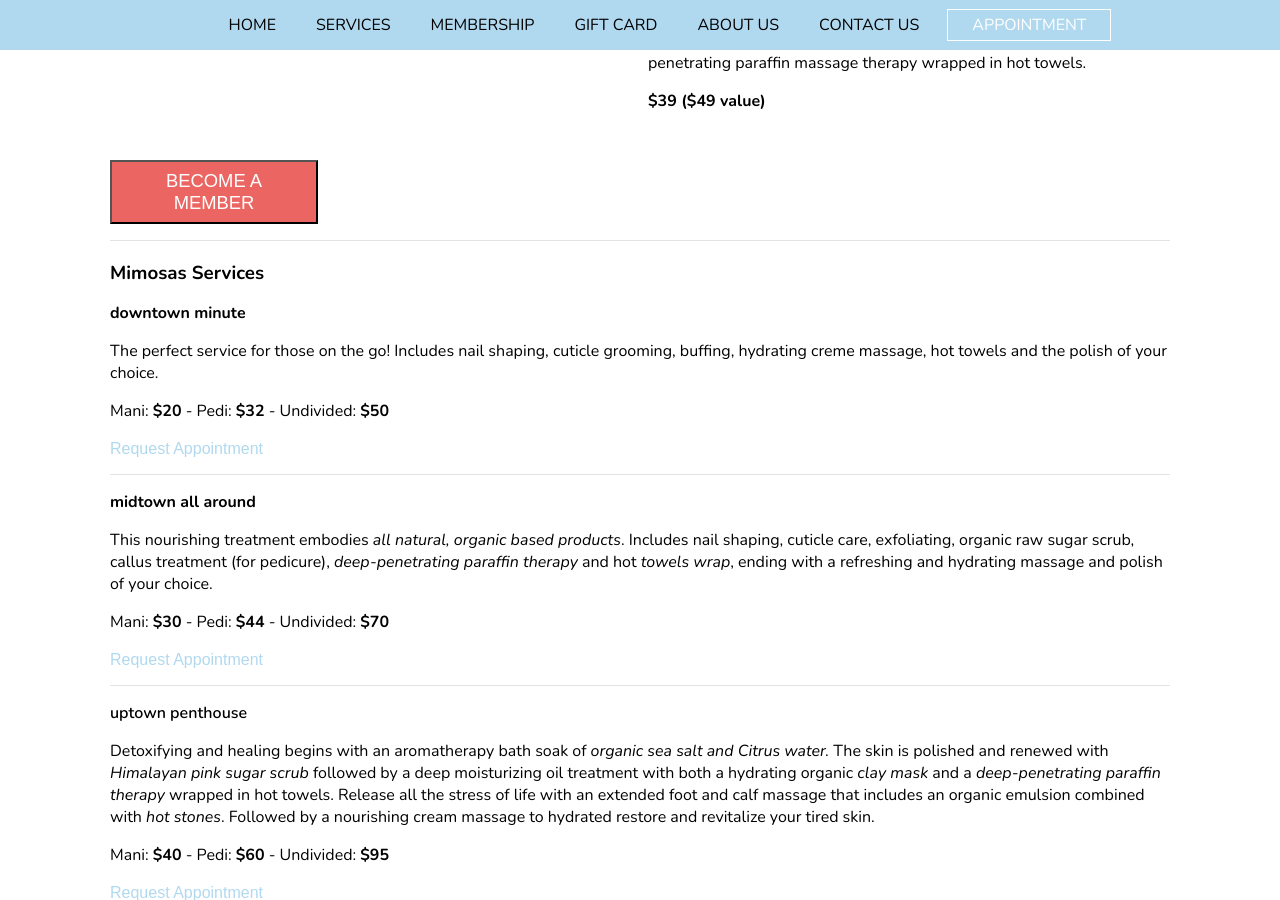
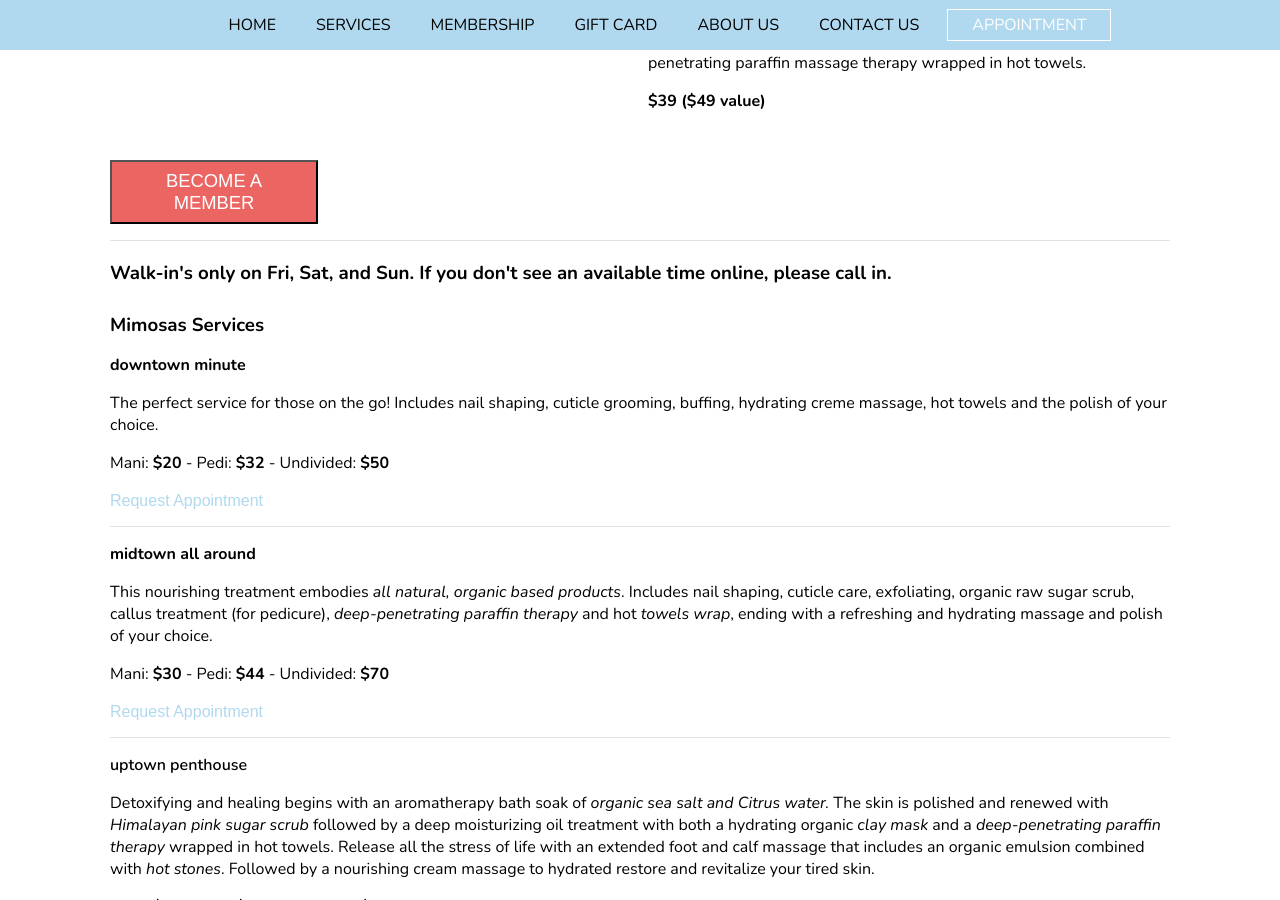
Before and after one commit to mimosasnailbar/mimosas, a Jekyll site: the page built from services.html, in a window 1280 px wide and 900 px high, scrolled down 1242 px. Built offline with Jekyll 4.4.1, drawn with Linux system fonts in a browser that asks for light colours; nearby versions of some CDN libraries.

Commit message:
Updated 'services.html' via CloudCannon

```diff
--- a/services.html
+++ b/services.html
@@ -45,7 +45,7 @@
 		</div>
 	</div>
 	<h3 class="services__heading editable">
-		Mimosas Services
+		<strong>Walk-in's only on Fri, Sat, and Sun. If you don't see an available time online, please call in.&nbsp;</strong><br /><br />Mimosas Services
 	</h3>
 	<div class="service">
 		<p class="editable service__name">
```
